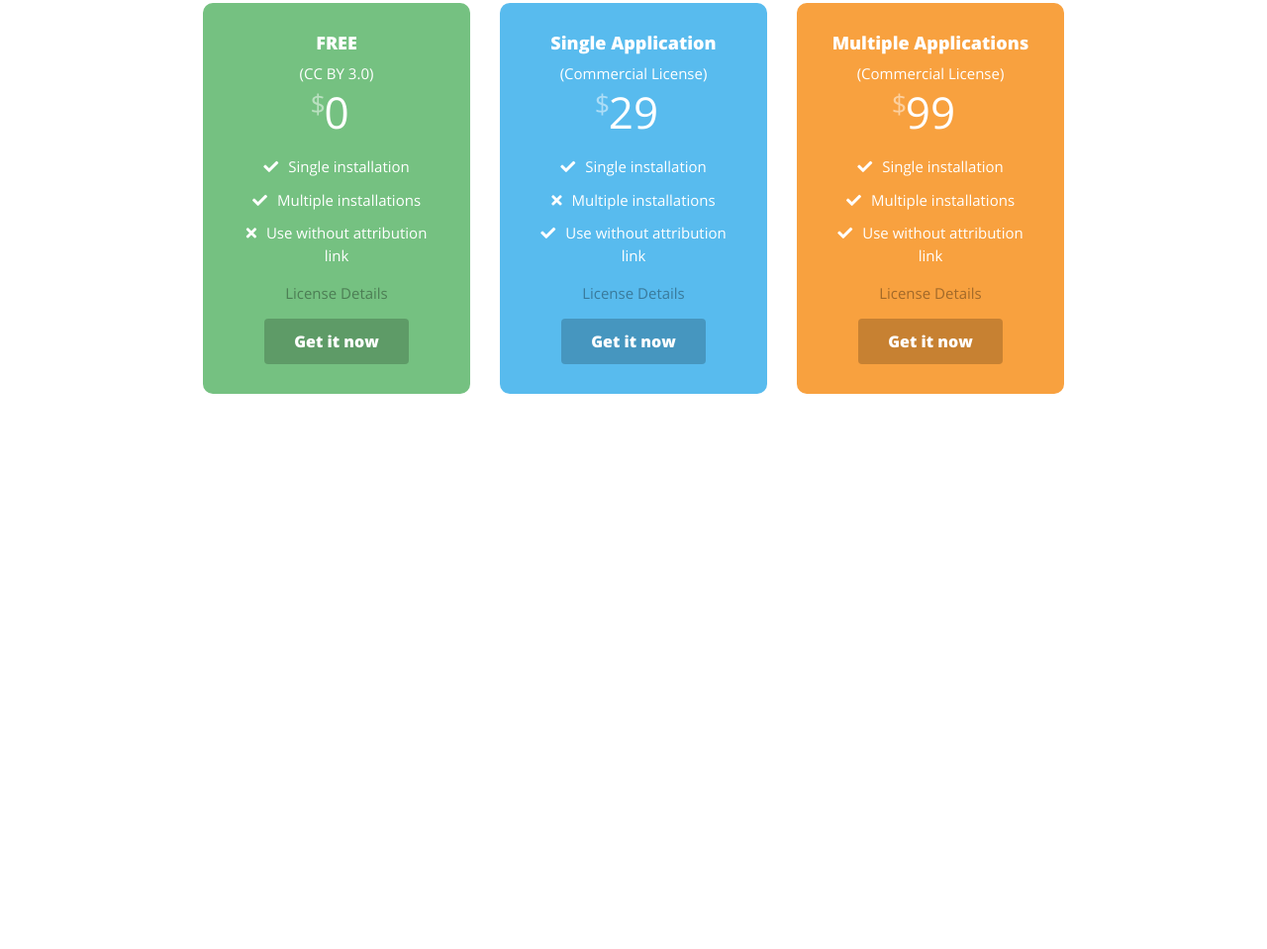
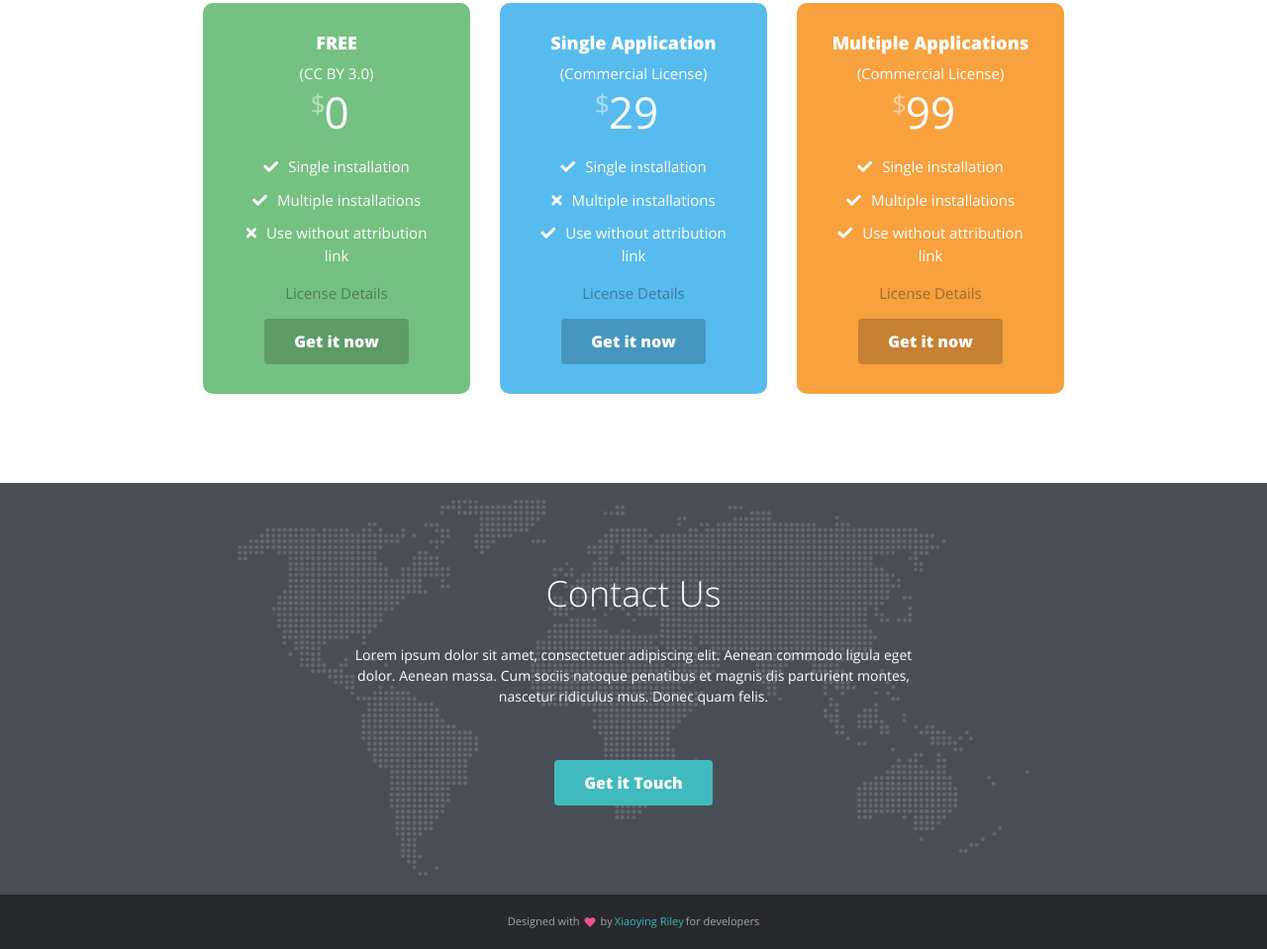
Before and after one commit to ayurmakh/appkit, a website: page app/index.html in a window 1280 px wide. Shown: the part 4532-5491 px from the top of the page at 99% size. Before the commit the page ends 5020 px from the top, so only its background shows below. Drawn offline with nearby package versions, Linux system fonts and the light colour scheme.

Commit message:
done except adaptivity

```diff
--- a/app/index.html
+++ b/app/index.html
@@ -278,6 +278,18 @@
 		</div>
 	</section>
 
+	<section class="section_contacts">
+		<h1>Contact Us</h1>
+		<div class="section_contacts_descr">
+			Lorem ipsum dolor sit amet, consectetuer adipiscing elit. Aenean commodo ligula eget dolor. Aenean massa. Cum sociis natoque penatibus et magnis dis parturient montes, nascetur ridiculus mus. Donec quam felis.
+		</div>
+		<button class="button">Get it Touch</button>
+	</section>
+
+	<footer class="footer_main">
+		Designed with<i class="fas fa-heart"></i>by <a href="#">Xiaoying Riley</a> for developers
+	</footer>
+
 	<script src="https://code.jquery.com/jquery-3.3.1.slim.min.js" integrity="sha384-q8i/X+965DzO0rT7abK41JStQIAqVgRVzpbzo5smXKp4YfRvH+8abtTE1Pi6jizo" crossorigin="anonymous"></script>
 	<script src="https://cdnjs.cloudflare.com/ajax/libs/popper.js/1.14.7/umd/popper.min.js" integrity="sha384-UO2eT0CpHqdSJQ6hJty5KVphtPhzWj9WO1clHTMGa3JDZwrnQq4sF86dIHNDz0W1" crossorigin="anonymous"></script>
 	<script src="https://stackpath.bootstrapcdn.com/bootstrap/4.3.1/js/bootstrap.min.js" integrity="sha384-JjSmVgyd0p3pXB1rRibZUAYoIIy6OrQ6VrjIEaFf/nJGzIxFDsf4x0xIM+B07jRM" crossorigin="anonymous"></script>
--- a/app/sass/style.sass
+++ b/app/sass/style.sass
@@ -500,6 +500,43 @@
 	&:hover
 		background-color: rgba(0, 0, 0, 0.5)
 
+.section_contacts
+	background: #494d55 url('../img/map.png') no-repeat
+	background-position: center
+	padding-top: 90px
+	padding-bottom: 90px
+	display: flex
+	flex-direction: column
+	align-items: center
+	color: #fff
 
+	h1
+		font-size: 36px
+		font-weight: 300
+		margin-bottom: 30px
+
+.section_contacts_descr
+	width: 580px
+	text-align: center
+	margin-bottom: 40px
+	font-size: 14px
+
+.footer_main
+	display: flex
+	background-color: #26282c
+	height: 55px
+	align-items: center
+	justify-content: center
+	color: #a6a7a9
+	font-size: 11px
+	i
+		margin-left: 5px
+		margin-right: 5px
+		color: #ea5395
+
+	a
+		color: $accent
+		margin-left: 2px
+		margin-right: 2px
 
 @import "media"
```
Also changed, not shown: app/css/style.css.
